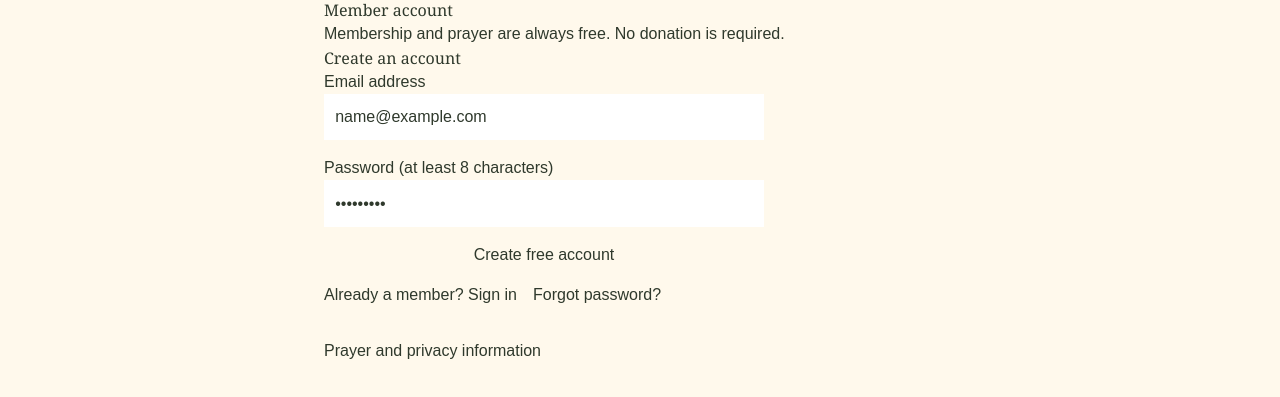
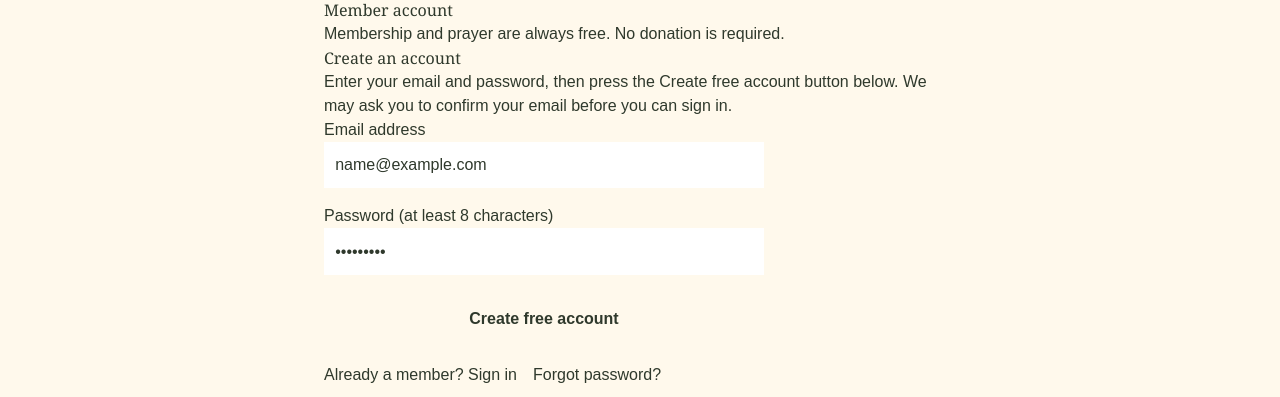
Before and after one commit to desukara/yeshua-roots, a Next.js app: page /members in a window 1280 px wide. Both pictures are taken after typing "name@example.com", "Sample123" into the empty fields and a click on the button "Create account". Shown: the part 181-578 px from the top of the page. Built offline with nearby package versions, Linux system fonts and the light colour scheme; no server answers.

Commit message:
Explain signup steps, acknowledge confirmation, and translate email rate limits

```diff
--- a/app/members/page.tsx
+++ b/app/members/page.tsx
@@ -17,6 +17,7 @@ export default function MembersPage(){
  const [password,setPassword]=useState("");
  const [busy,setBusy]=useState(false);
  const [notice,setNotice]=useState("");
+ const [confirmationPending,setConfirmationPending]=useState(false);
  const auth=getMemberAuthClient();
  useEffect(()=>{
   if(!auth){setReady(true);return;}
@@ -36,13 +37,19 @@ export default function MembersPage(){
    }else if(mode==="signup"){
     const {data,error}=await auth.auth.signUp({email,password,options:{emailRedirectTo:window.location.origin+"/members"}});
     if(error)throw error;
-    setNotice(data.session?(he?"החשבון נוצר והתחברת.":"Your account is ready and you are signed in."):(he?"בדוק את תיבת הדואר כדי לאמת את כתובת האימייל.":"Check your email to confirm your address before signing in."));
+    setConfirmationPending(!data.session);
+    setNotice(data.session?(he?"החשבון נוצר והתחברת.":"Your account is ready and you are signed in."):(he?"הבקשה התקבלה. בדוק את הדוא״ל, כולל תיקיית הספאם. אם לא הגיע קישור, אל תלחץ שוב ושוב — ייתכן שקיימת הגבלת שליחה זמנית.":"Request received. Check your inbox and spam folder for a confirmation link. Please do not keep resubmitting: email delivery may be temporarily limited."));
    }else{
     const {error}=await auth.auth.signInWithPassword({email,password});
     if(error)throw error;
     setNotice(he?"התחברת בהצלחה.":"Signed in successfully.");
    }
-  }catch(error){setNotice(error instanceof Error?error.message:(he?"אירעה שגיאה.":"Something went wrong."));}
+  }catch(error){
+   const message=error instanceof Error?error.message:"";
+   if(/rate limit|too many|seconds|email limit|429/i.test(message))setNotice(he?"יותר מדי ניסיונות בזמן קצר. אנא המתן מספר דקות לפני ניסיון נוסף. אם הבעיה נמשכת, פנה אלינו.":"Too many attempts in a short time. Please wait a few minutes before trying again. If this continues, contact us.");
+   else if(/already registered|user already exists/i.test(message))setNotice(he?"ייתכן שכבר קיים חשבון. נסה להתחבר או לאפס סיסמה.":"An account may already exist. Try signing in or resetting your password.");
+   else setNotice(message|| (he?"אירעה שגיאה. נסה שוב מאוחר יותר.":"Something went wrong. Please try again later."));
+  }
   finally{setBusy(false);setPassword("");}
  }
  async function signOut(){if(!auth)return;setBusy(true);const {error}=await auth.auth.signOut();setBusy(false);setNotice(error?error.message:(he?"התנתקת.":"Signed out."));}
@@ -54,17 +61,19 @@ export default function MembersPage(){
  <section aria-label={he?"החשבון שלך":"Your account"}><h2>{he?"ברוך הבא":"Welcome"}</h2><p>{user.email}</p><p>{he?"בקשות תפילה פרטיות עדיין אינן זמינות.":"Private prayer submissions are not available yet."}</p><button type="button" disabled={busy} onClick={signOut}>{he?"התנתקות":"Sign out"}</button></section>:
  <section>
  <h2>{mode==="signup"?(he?"יצירת חשבון":"Create an account"):mode==="reset"?(he?"איפוס סיסמה":"Reset password"):(he?"התחברות":"Sign in")}</h2>
+ {mode==="signup"&&<p>{he?"הזן כתובת דוא״ל וסיסמה, ואז לחץ על הכפתור למטה. לאחר מכן ייתכן שתצטרך לאשר את כתובת הדוא״ל שלך.":"Enter your email and password, then press the Create free account button below. We may ask you to confirm your email before you can sign in."}</p>}
  <form onSubmit={submit} style={{display:"grid",gap:"1rem",maxWidth:440}}>
  <label>{he?"כתובת אימייל":"Email address"}<input style={{display:"block",width:"100%",padding:".7rem"}} type="email" autoComplete="email" required maxLength={254} value={email} onChange={e=>setEmail(e.target.value)}/></label>
  {mode!=="reset"&&<label>{he?"סיסמה (לפחות 8 תווים)":"Password (at least 8 characters)"}<input style={{display:"block",width:"100%",padding:".7rem"}} type="password" autoComplete={mode==="signup"?"new-password":"current-password"} minLength={mode==="signup"?8:1} required value={password} onChange={e=>setPassword(e.target.value)}/></label>}
- <button disabled={busy} type="submit">{busy?(he?"אנא המתן...":"Please wait..."):mode==="signup"?(he?"הרשמה בחינם":"Create free account"):mode==="reset"?(he?"שליחת קישור איפוס":"Send reset link"):(he?"התחברות":"Sign in")}</button>
+ <button disabled={busy||confirmationPending&&mode==="signup"} type="submit" style={{padding:"1rem 1.25rem",fontWeight:700,cursor:"pointer"}}>{busy?(he?"אנא המתן...":"Please wait..."):mode==="signup"?(he?"הרשמה בחינם":"Create free account"):mode==="reset"?(he?"שליחת קישור איפוס":"Send reset link"):(he?"התחברות":"Sign in")}</button>
  </form>
  <div style={{display:"flex",gap:"1rem",flexWrap:"wrap",marginTop:"1rem"}}>
  {mode!=="signin"&&<button type="button" onClick={()=>{setMode("signin");setNotice("");}}>{he?"כבר יש חשבון? התחברות":"Already a member? Sign in"}</button>}
  {mode!=="signup"&&<button type="button" onClick={()=>{setMode("signup");setNotice("");}}>{he?"יצירת חשבון":"Create account"}</button>}
  {mode!=="reset"&&<button type="button" onClick={()=>{setMode("reset");setNotice("");}}>{he?"שכחת סיסמה?":"Forgot password?"}</button>}
  </div></section>}
- {notice&&<p role="status" aria-live="polite">{notice}</p>}
+ {notice&&<p role="status" aria-live="polite" style={{padding:"1rem",border:"1px solid currentColor",borderRadius:8}}>{notice}</p>}
+ {confirmationPending&&<p><button type="button" onClick={()=>{setMode("signin");setConfirmationPending(false);setNotice("");}}>{he?"אישרתי את הדוא״ל — התחברות":"I confirmed my email — sign in"}</button></p>}
  <p style={{marginTop:"2rem"}}><Link href="/prayer">{he?"מידע על תפילה ופרטיות":"Prayer and privacy information"}</Link></p>
  </main><SiteFooter/></>;
 }
```
